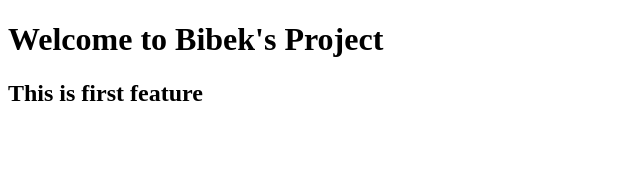
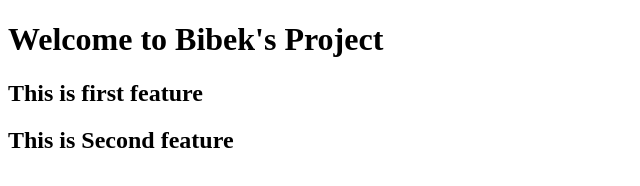
Before and after one commit to BibekYogi6462/Git_Lab, a plain HTML site: page index.html in a window 1280 px wide. Shown: the whole page, without its empty margins (0-640 px from the left). Drawn offline with Linux system fonts and the light colour scheme.

Commit message:
Added second feature

```diff
--- a/index.html
+++ b/index.html
@@ -8,5 +8,6 @@
   <body>
     <h1>Welcome to Bibek's Project</h1>
     <h2>This is first feature</h2>
+    <h2>This is Second feature</h2>
   </body>
 </html>
```
